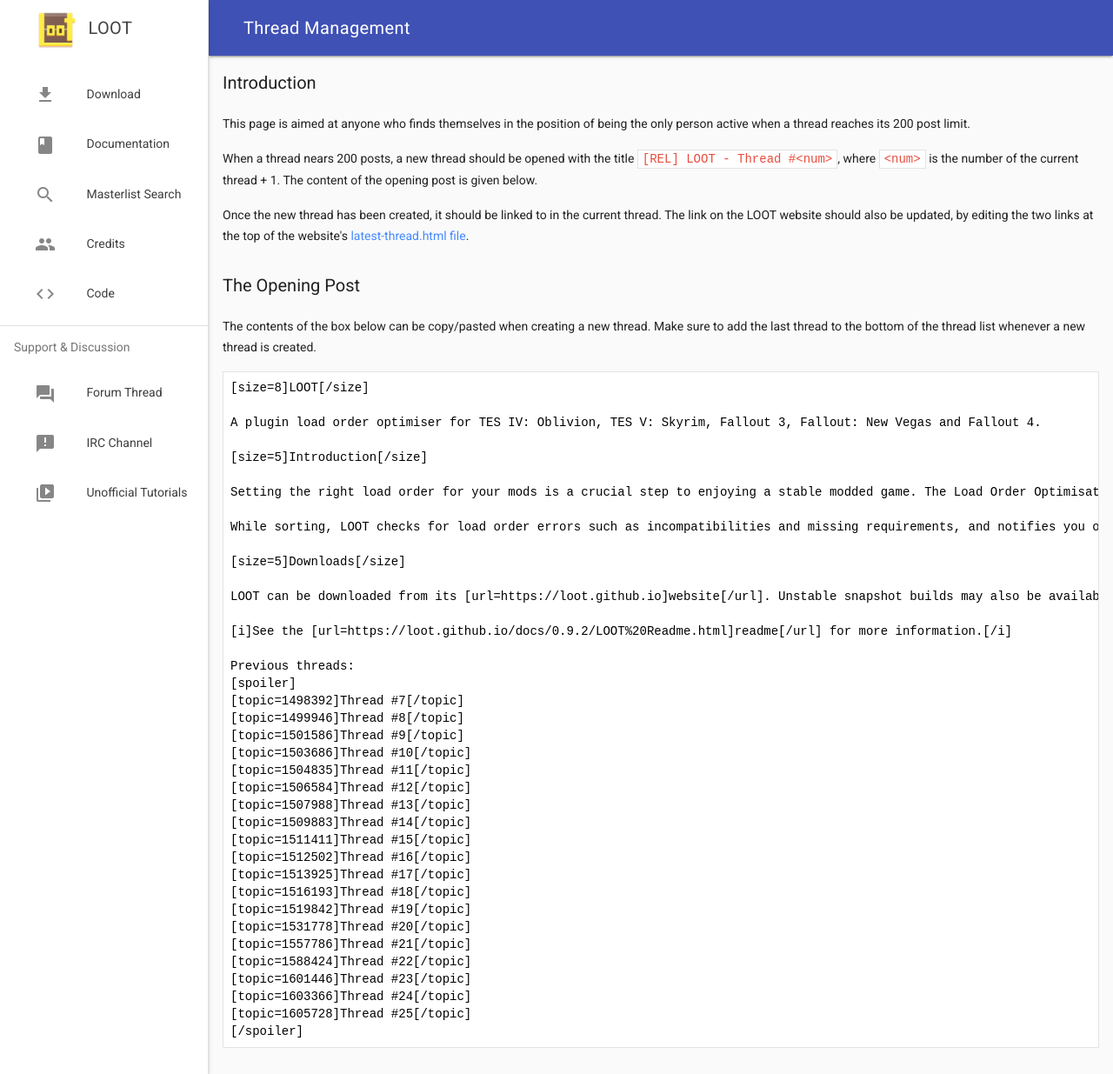
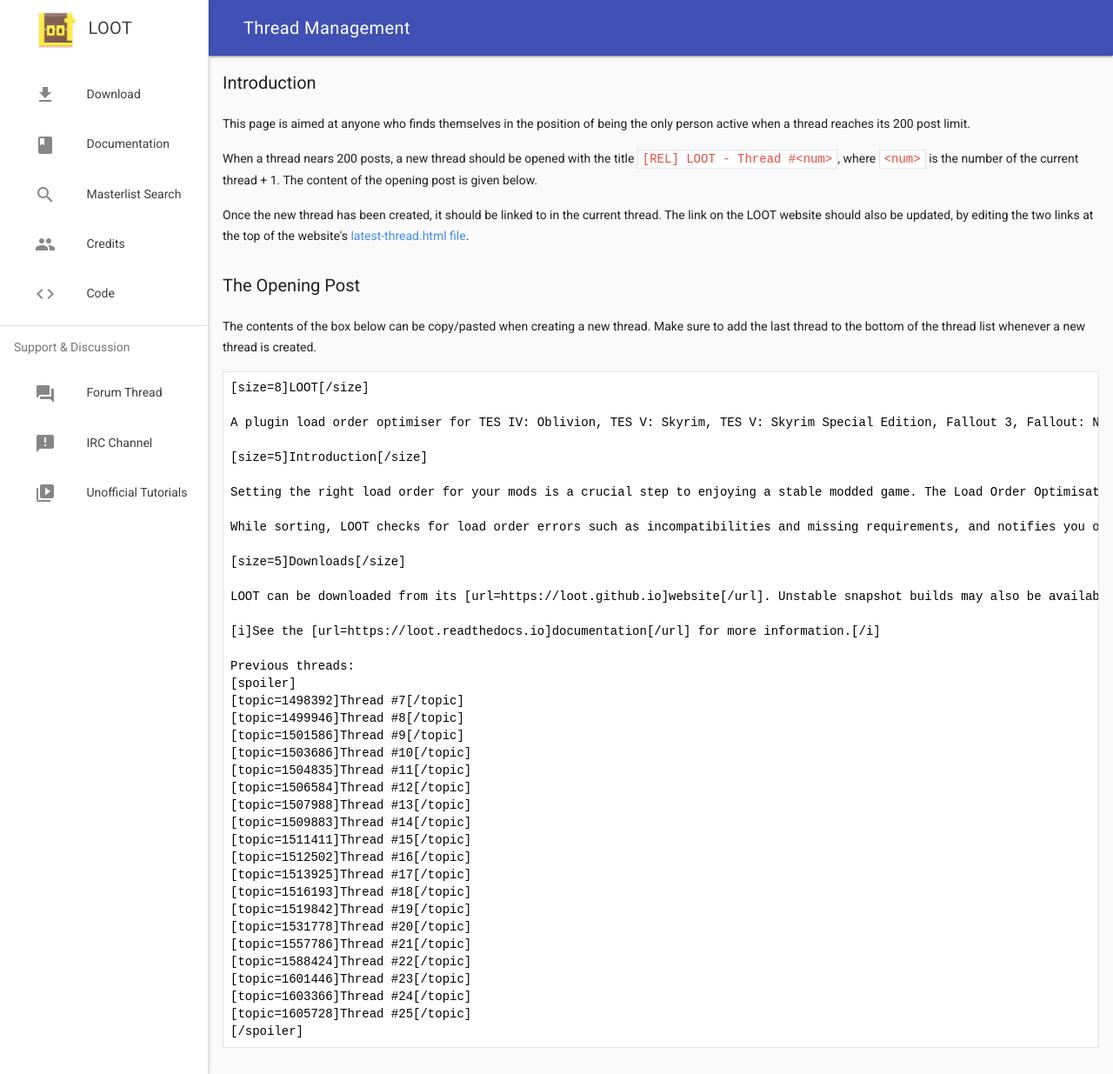
Before and after one commit to loot/loot.github.io, a Jekyll site: the page built from docs/team/Thread-Management.html, in a window 1280 px wide. Shown: the whole page at 87% size. Built offline with Jekyll 4.4.1, drawn with Linux system fonts in a browser that asks for light colours; nearby versions of some CDN libraries.

Commit message:
Added mentions of Skyrim SE support

```diff
--- a/docs/team/Thread-Management.html
+++ b/docs/team/Thread-Management.html
@@ -17,7 +17,7 @@
 
 <pre><code>[size=8]LOOT[/size]
 
-A plugin load order optimiser for TES IV: Oblivion, TES V: Skyrim, Fallout 3, Fallout: New Vegas and Fallout 4.
+A plugin load order optimiser for TES IV: Oblivion, TES V: Skyrim, TES V: Skyrim Special Edition, Fallout 3, Fallout: New Vegas and Fallout 4.
 
 [size=5]Introduction[/size]
 
@@ -29,7 +29,7 @@
 
 LOOT can be downloaded from its [url=https://loot.github.io]website[/url]. Unstable snapshot builds may also be available [url=https://bintray.com/wrinklyninja/loot/LOOT]here[/url].
 
-[i]See the [url=https://loot.github.io/docs/0.9.2/LOOT%20Readme.html]readme[/url] for more information.[/i]
+[i]See the [url=https://loot.readthedocs.io]documentation[/url] for more information.[/i]
 
 Previous threads:
 [spoiler]
--- a/index.html
+++ b/index.html
@@ -3,7 +3,7 @@
 title: The Load Order Optimisation Tool
 ---
 
-<p>Setting the right load order for your <strong>TES IV: Oblivion</strong>, <strong>TES V: Skyrim</strong>, <strong>Fallout 3</strong>, <strong>Fallout: New Vegas</strong> and <strong>Fallout 4</strong> mods is a crucial step to enjoying a stable modded game. The Load Order Optimisation Tool (LOOT) can help with that, by providing automated load order sorting that's simple to use and fully customisable.</p>
+<p>Setting the right load order for your <strong>TES IV: Oblivion</strong>, <strong>TES V: Skyrim</strong>, <strong>TES V: Skyrim Special Edition</strong>, <strong>Fallout 3</strong>, <strong>Fallout: New Vegas</strong> and <strong>Fallout 4</strong> mods is a crucial step to enjoying a stable modded game. The Load Order Optimisation Tool (LOOT) can help with that, by providing automated load order sorting that's simple to use and fully customisable.</p>
 
 <p>While sorting, LOOT checks for load order errors (such as incompatibilities and missing requirements) and notifies you of any issues that it detects. It also provides thousands of plugin-specific messages, such as usage notes and bug warnings, to help keep your game healthy.</p>
 
```
